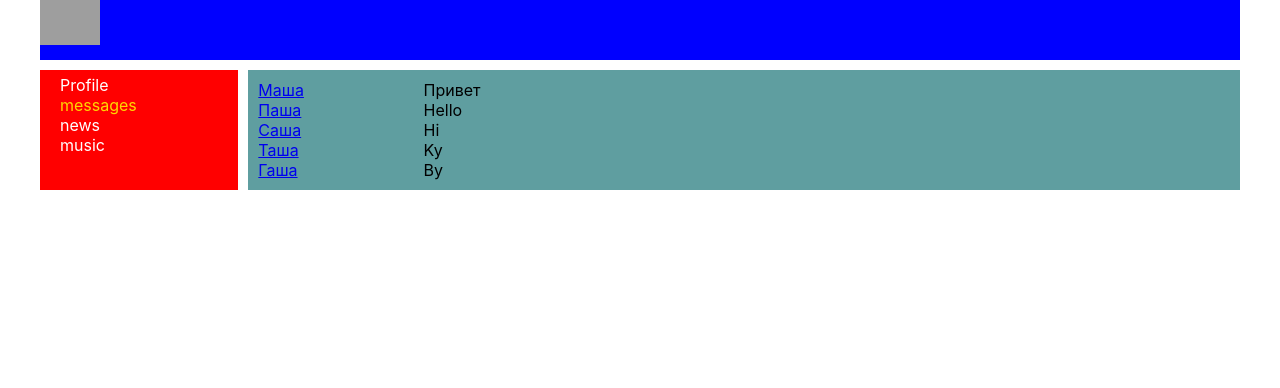
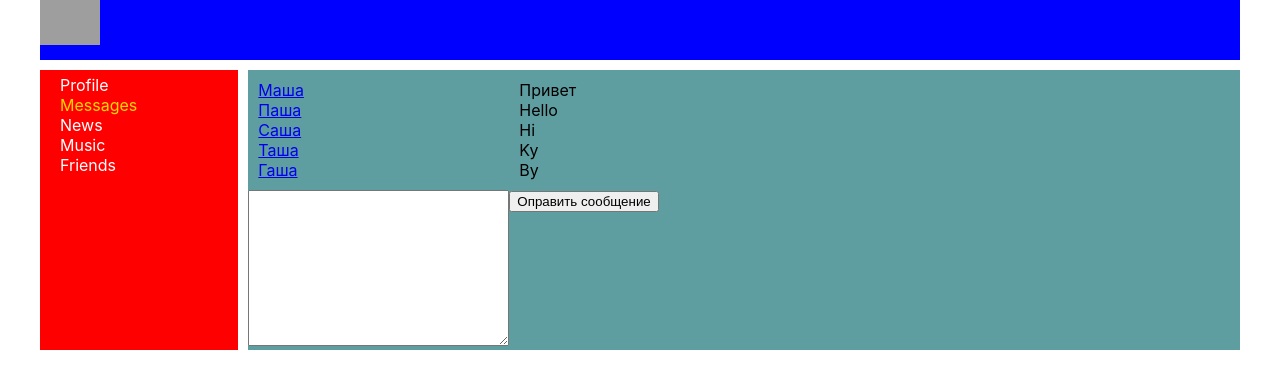
Before and after one commit to EvgenyChernov28/ReactProjectSocial, a React (Create React App) app: page /messages in a window 1280 px wide. Shown: the top 388 px of the page. Built offline with nearby package versions, Linux system fonts and the light colour scheme; grey boxes are pictures that could not be loaded.

Commit message:
learn_FLUX

```diff
--- a/public/index.html
+++ b/public/index.html
@@ -2,14 +2,14 @@
 <html lang="en">
   <head>
     <meta charset="utf-8" />
-    <link rel="icon" href="%PUBLIC_URL%/favicon.ico" />
+    <link rel="icon" href="" />
     <meta name="viewport" content="width=device-width, initial-scale=1" />
     <meta name="theme-color" content="#000000" />
     <meta
       name="description"
       content="Web site created using create-react-app"
     />
-    <link rel="apple-touch-icon" href="%PUBLIC_URL%/logo192.png" />
+    <link rel="apple-touch-icon" href="" />
 
     <link rel="manifest" href="%PUBLIC_URL%/manifest.json" />
 
--- a/src/App.js
+++ b/src/App.js
@@ -3,8 +3,8 @@ import './App.css';
 import Header from "./components/Header/Header";
 import Navbar from "./components/Navbar/Navbar";
 import Profile from './components/Profile/Profile';
-import Dialogs from './components/Dialogs/Dialogs'
-import { BrowserRouter, Route } from 'react-router-dom'
+import Dialogs from './components/Dialogs/Dialogs';
+import { BrowserRouter, Route } from 'react-router-dom';
 
 
 const App = (props) => {
@@ -18,7 +18,7 @@ const App = (props) => {
         <Navbar />
 
         <div className='app-wrapper-content'>
-          <Route path='/profile' render={() => <Profile postsData={props.state.profilePage}/>} />
+          <Route path='/profile' render={() => <Profile postsData={props.state.profilePage} addPost={props.addPost} updatePostText={props.updatePostText}/>} />
           <Route path='/messages' render={() => <Dialogs dialogDataPage={props.state.dialogPage}/>} />
         </div>
 
--- a/src/components/Dialogs/Dialogs.jsx
+++ b/src/components/Dialogs/Dialogs.jsx
@@ -10,6 +10,13 @@ const Dialogs = (props) => {
 
     let messageElement = props.dialogDataPage.messageData.map(message => <Message mess={message.message} />)
 
+    let newTextMessage = React.createRef();
+
+    let sendMessage = () => {
+        let textMessage = newTextMessage.current.value
+        alert(textMessage)
+    }
+
     return (
         <div className={dialogs_mod.dialogs}>
             <div className={dialogs_mod.users}>
@@ -19,6 +26,12 @@ const Dialogs = (props) => {
             <div className={dialogs_mod.messages}>
                 {messageElement}
             </div>
+            <div>
+                <textarea ref={newTextMessage} name="" id="" cols="30" rows="10"></textarea>
+            </div>
+            <div>
+                <button onClick={sendMessage}>Оправить сообщение</button>
+            </div>
 
         </div>
     )
--- a/src/components/Navbar/Navbar.jsx
+++ b/src/components/Navbar/Navbar.jsx
@@ -9,13 +9,16 @@ const Navbar = () => {
         <NavLink to="/profile" activeClassName={Navbar_mod.activeLink}>Profile</NavLink>
       </div>
       <div className={Navbar_mod.item}>
-        <NavLink to="/messages" activeClassName={Navbar_mod.activeLink}>messages</NavLink>
+        <NavLink to="/messages" activeClassName={Navbar_mod.activeLink}>Messages</NavLink>
       </div>
       <div className={Navbar_mod.item}>
-        <a href="">news</a>
+        <NavLink to='/news' activeClassName={Navbar_mod.activeLink}>News</NavLink>
       </div>
       <div className={Navbar_mod.item}>
-        <a href="">music</a>
+        <NavLink to='/music' activeClassName={Navbar_mod.activeLink}>Music</NavLink>
+      </div>
+      <div className={Navbar_mod.item}>
+        <NavLink to='/frieds' activeClassName={Navbar_mod.activeLink}>Friends</NavLink>
       </div>
     </nav>
   )
--- a/src/components/Profile/Posts/Posts.jsx
+++ b/src/components/Profile/Posts/Posts.jsx
@@ -5,19 +5,31 @@ import Post from './Post/Post';
 
 const Posts = (props) => {
 
+    let postsElement = props.postsData.posts.map(post => <Post message={post.message} likeCount={post.likeCount} />)
 
+    let newPostsElement = React.createRef();
 
-    let postsElement = props.postsData.map( post => <Post message={post.message} likeCount={post.likeCount} /> )
+    let addPost = () => {
+        let text = newPostsElement.current.value
+        props.addPost(text);
+        props.updatePostText('');
+    }
+
+    let onPostChange = () =>{
+        let text = newPostsElement.current.value
+        props.updatePostText(text);
+    }
 
     return (
         <div className={Posts_mod.content}>
             Мои посты
             <div>
                 <div>
-                    <textarea name="" id="" cols="30" rows="3"></textarea>
+                    <textarea name="" id="" ref={newPostsElement} cols="30" rows="3"
+                    onChange={onPostChange} value={props.postsData.newPostText}/>
                 </div>
                 <div>
-                    <button>Добавить пост</button>
+                    <button onClick={addPost}>Добавить пост</button>
                 </div>
             </div>
 
--- a/src/components/Profile/Profile.jsx
+++ b/src/components/Profile/Profile.jsx
@@ -1,4 +1,4 @@
-import React, { Component } from 'react';
+import React from 'react';
 import Profile_mod from './Profile.module.css'
 import Posts from './Posts/Posts';
 import ProfileInfo from './ProfileInfo/ProfileInfo';
@@ -9,7 +9,10 @@ const Profile = (props) => {
     return (
         <div className={Profile_mod.content}>
             <ProfileInfo />
-            <Posts postsData={props.postsData} />
+            <Posts postsData={props.postsData}
+                newPostText={props.postsData}
+                updatePostText={props.updatePostText}
+                addPost={props.addPost} />
         </div>
     )
 }
--- a/src/index.js
+++ b/src/index.js
@@ -4,16 +4,15 @@ import './index.css';
 import App from './App';
 import reportWebVitals from './reportWebVitals';
 import state from './state'
+import {addPost} from './state';
+import {rerenderEntireTree} from './render'
 
+// ReactDOM.render(
+//   <React.StrictMode>
+//     <App state={state} addPost={addPost}/>
+//   </React.StrictMode>,
+//   document.getElementById('root')
+// );
 
-ReactDOM.render(
-  <React.StrictMode>
-    <App state={state}/>
-  </React.StrictMode>,
-  document.getElementById('root')
-);
-
-// If you want to start measuring performance in your app, pass a function
-// to log results (for example: reportWebVitals(console.log))
-// or send to an analytics endpoint. Learn more: https://bit.ly/CRA-vitals
+rerenderEntireTree(state);
 reportWebVitals();
--- /dev/null
+++ b/src/render.js
@@ -0,0 +1,15 @@
+import React from 'react';
+import ReactDOM from 'react-dom';
+import './index.css';
+import App from './App';
+import {addPost, updatePostText} from './state';
+
+
+export let rerenderEntireTree = (state) => {
+    ReactDOM.render(
+        <React.StrictMode>
+          <App state={state} addPost={addPost} updatePostText={updatePostText}/>
+        </React.StrictMode>,
+        document.getElementById('root')
+      );
+}
--- a/src/state.js
+++ b/src/state.js
@@ -1,8 +1,13 @@
+import {rerenderEntireTree} from './render'
+
 let state = {
-    profilePage: [
-        { id: 1, message: 'Привет, как ты?', likeCount: 5 },
-        { id: 2, message: 'Это мой первый пост.', likeCount: 23 }
-    ],
+    profilePage: {
+        posts: [
+            { id: 1, message: 'Привет, как ты?', likeCount: 5 },
+            { id: 2, message: 'Это мой первый пост.', likeCount: 23 }
+        ],
+        newPostText: ""
+    },
     dialogPage: {
         dialogData: [
             { id: 1, name: 'Маша' },
@@ -19,7 +24,22 @@ let state = {
             { id: 5, message: 'By' },
         ]
     }
+}
 
+export let addPost = (postMessage) => {
+
+    let newPost = {
+        id: 5,
+        message: postMessage,
+        likeCount: 0
+    }
+    state.profilePage.posts.push(newPost)
+    rerenderEntireTree(state)
+}
+
+export let updatePostText = (newText) =>{
+    state.profilePage.newPostText = newText;
+    rerenderEntireTree(state)
 
 }
 
```
Also changed, not shown: public/manifest.json.
